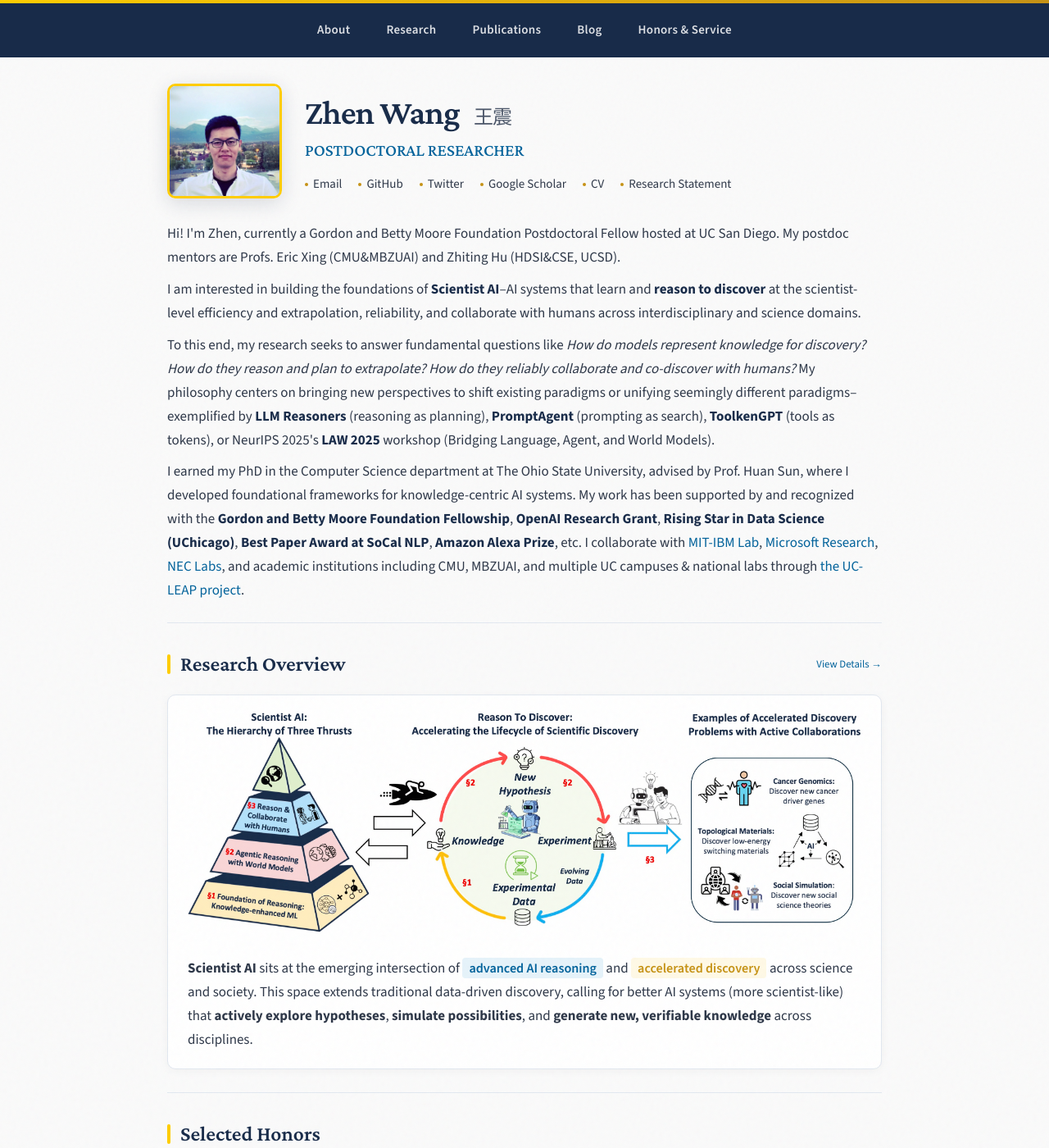
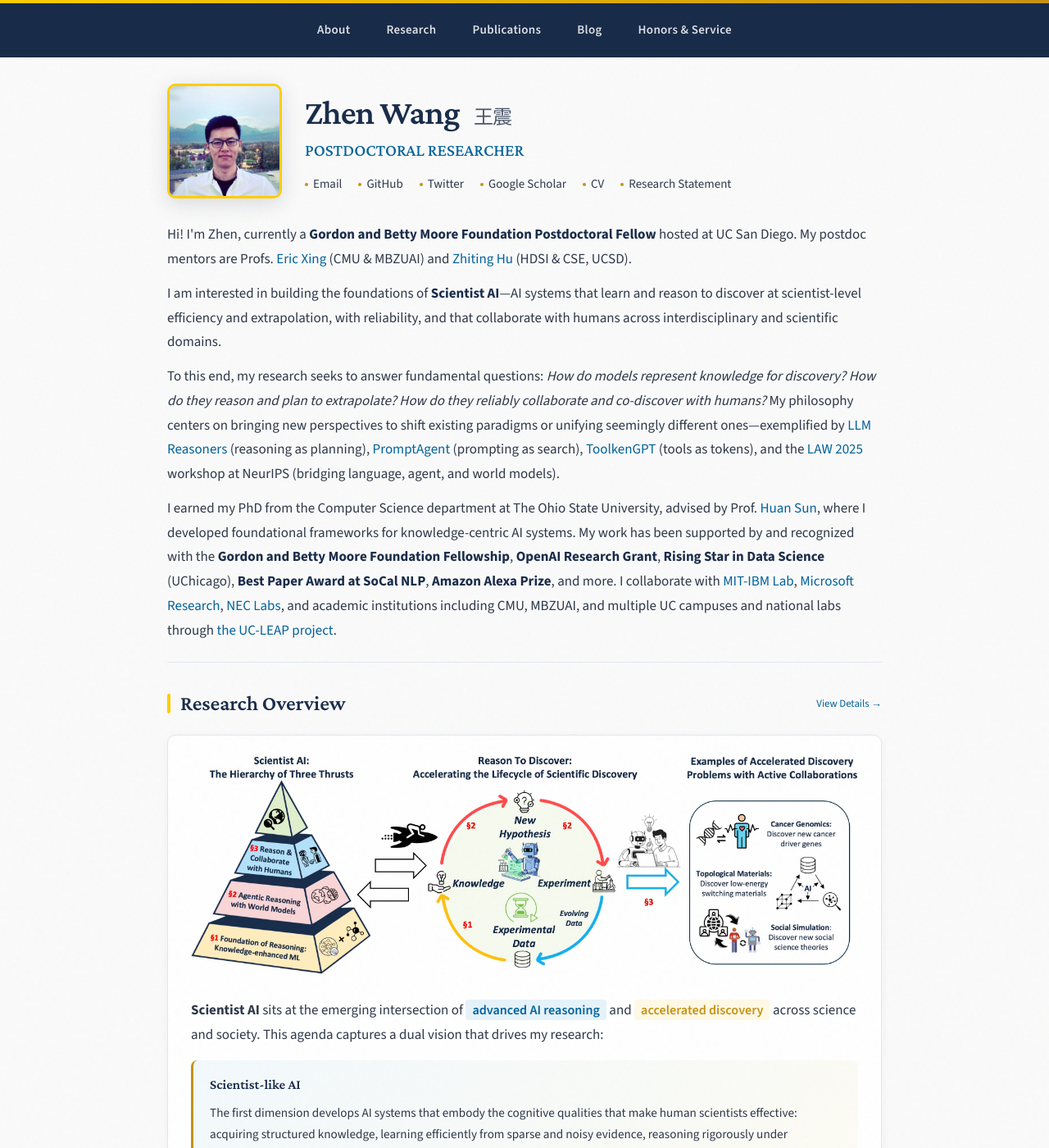
Before and after one commit to zhenwang9102/zhenwang9102.github.io, a Jekyll site: the page built from _posts/2019-06-02-venue.markdown, in a window 1280 px wide and 1400 px high. Shown: the whole window at 82% size. Built offline with Jekyll 4.4.1, drawn with Linux system fonts in a browser that asks for light colours; some of the changed text lies outside the part shown.

Commit message:
Update default.html

```diff
--- a/_layouts/default.html
+++ b/_layouts/default.html
@@ -185,11 +185,11 @@
 
     .header-bio {
       color: var(--text);
-      line-height: 1.7;
+      line-height: 1.75;
     }
 
     .header-bio p {
-      margin-bottom: 10px;
+      margin-bottom: 12px;
     }
 
     .header-bio p:last-child {
@@ -198,6 +198,10 @@
 
     .header-bio strong {
       color: var(--primary);
+    }
+
+    .header-bio em {
+      font-style: italic;
     }
 
     .header-bio a {
@@ -252,7 +256,7 @@
     .research-overview {
       background: var(--bg-card);
       border-radius: 10px;
-      padding: 20px 24px;
+      padding: 24px 28px;
       border: 1px solid var(--border);
       box-shadow: 0 2px 12px rgba(0, 0, 0, 0.04);
     }
@@ -279,15 +283,29 @@
 
     .research-text p {
       line-height: 1.75;
+      margin-bottom: 14px;
+    }
+
+    .research-text p:last-child {
+      margin-bottom: 0;
     }
 
     .research-overview p {
-      margin-bottom: 12px;
-      line-height: 1.7;
+      margin-bottom: 14px;
+      line-height: 1.75;
     }
 
     .research-overview p:last-child {
       margin-bottom: 0;
+    }
+
+    .research-overview a {
+      color: var(--ucsd-blue);
+      text-decoration: none;
+    }
+
+    .research-overview a:hover {
+      text-decoration: underline;
     }
 
     .highlight-tag {
@@ -306,6 +324,33 @@
     .highlight-gold {
       background: var(--highlight-gold);
       color: var(--ucsd-gold);
+    }
+
+    /* Dual vision styling */
+    .dual-vision {
+      margin: 16px 0;
+      padding: 16px 20px;
+      background: linear-gradient(135deg, rgba(230, 243, 250, 0.5) 0%, rgba(255, 249, 230, 0.5) 100%);
+      border-radius: 8px;
+      border-left: 3px solid var(--ucsd-gold);
+    }
+
+    .dual-vision h4 {
+      font-family: 'Crimson Pro', Georgia, serif;
+      font-size: 1.05rem;
+      font-weight: 600;
+      color: var(--ucsd-navy);
+      margin-bottom: 8px;
+    }
+
+    .dual-vision p {
+      margin-bottom: 12px;
+      font-size: 0.95rem;
+      line-height: 1.7;
+    }
+
+    .dual-vision p:last-child {
+      margin-bottom: 0;
     }
 
     /* Honors List */
@@ -639,22 +684,19 @@
 
       <div class="header-bio">
         <p>
-          <!-- Hi! I'm Zhen, currently a postdoctoral researcher in the Halıcıoğlu Data Science Institute (HDSI) at UC San Diego and a Gordon and Betty Moore Foundation Postdoctoral Fellow. I also have a collaborative affiliation and co-advising relationship involving the Machine Learning department at CMU and MBZUAI. -->
-                    <!-- currently a postdoctoral researcher in the Halıcıoğlu Data Science Institute (HDSI) at UC San Diego, hosted by Zhiting Hu and Eric Xing (CMU&MBZUAI). I'm also a Gordon and Betty Moore Foundation Postdoctoral Fellow. -->
-          Hi! I'm Zhen, currently a Gordon and Betty Moore Foundation Postdoctoral Fellow hosted at UC San Diego. My postdoc mentors are Profs. Eric Xing (CMU&MBZUAI) and Zhiting Hu (HDSI&CSE, UCSD).
-          <!-- The postdoc fellow position is hosted in the Halıcıoğlu Data Science Institute (HDSI) at UC San Diego. -->
+          Hi! I'm Zhen, currently a <strong>Gordon and Betty Moore Foundation Postdoctoral Fellow</strong> hosted at UC San Diego. My postdoc mentors are Profs. <a href="https://mbzuai.ac.ae/study/faculty/professor-eric-xing/">Eric Xing</a> (CMU & MBZUAI) and <a href="https://zhiting.ucsd.edu/">Zhiting Hu</a> (HDSI & CSE, UCSD).
         </p>
 
         <p>
-          I am interested in building the foundations of <strong>Scientist AI</strong>&ndash;AI systems that learn and <strong>reason to discover</strong> at the scientist-level efficiency and extrapolation, reliability, and collaborate with humans across interdisciplinary and science domains.
-          <!-- (e.g., healthcare, biomedicine, cancer genomics, cell biology, topological materials). -->
-        </p>
-        <p>
-          To this end, my research seeks to answer fundamental questions like <em>How do models represent knowledge for discovery? How do they reason and plan to extrapolate? How do they reliably collaborate and co-discover with humans?</em> My philosophy centers on bringing new perspectives to shift existing paradigms or unifying seemingly different paradigms&ndash;exemplified by <strong>LLM Reasoners</strong> (reasoning as planning), <strong>PromptAgent</strong> (prompting as search), <strong>ToolkenGPT</strong> (tools as tokens), or NeurIPS 2025's <strong>LAW 2025</strong> workshop (Bridging Language, Agent, and World Models).
+          I am interested in building the foundations of <strong>Scientist AI</strong>—AI systems that learn and reason to discover at scientist-level efficiency and extrapolation, with reliability, and that collaborate with humans across interdisciplinary and scientific domains.
         </p>
 
         <p>
-          I earned my PhD in the Computer Science department at The Ohio State University, advised by Prof. Huan Sun, where I developed foundational frameworks for knowledge-centric AI systems. My work has been supported by and recognized with the <strong>Gordon and Betty Moore Foundation Fellowship</strong>, <strong>OpenAI Research Grant</strong>, <strong>Rising Star in Data Science (UChicago)</strong>, <strong>Best Paper Award at SoCal NLP</strong>, <strong>Amazon Alexa Prize</strong>, etc. I collaborate with <a href="https://mitibmwatsonailab.mit.edu/">MIT-IBM Lab</a>, <a href="https://www.microsoft.com/en-us/research/lab/microsoft-research-redmond/">Microsoft Research</a>, <a href="https://www.nec-labs.com/">NEC Labs</a>, and academic institutions including CMU, MBZUAI, and multiple UC campuses & national labs through <a href="https://uc-leap.github.io/LEAP/people/">the UC-LEAP project</a>.
+          To this end, my research seeks to answer fundamental questions: <em>How do models represent knowledge for discovery? How do they reason and plan to extrapolate? How do they reliably collaborate and co-discover with humans?</em> My philosophy centers on bringing new perspectives to shift existing paradigms or unifying seemingly different ones—exemplified by <a href="https://arxiv.org/abs/2404.05221">LLM Reasoners</a> (reasoning as planning), <a href="https://arxiv.org/abs/2310.16427">PromptAgent</a> (prompting as search), <a href="https://arxiv.org/abs/2305.11554">ToolkenGPT</a> (tools as tokens), and the <a href="https://sites.google.com/view/law-2025">LAW 2025</a> workshop at NeurIPS (bridging language, agent, and world models).
+        </p>
+
+        <p>
+          I earned my PhD from the Computer Science department at The Ohio State University, advised by Prof. <a href="http://web.cse.ohio-state.edu/~sun.397/">Huan Sun</a>, where I developed foundational frameworks for knowledge-centric AI systems. My work has been supported by and recognized with the <strong>Gordon and Betty Moore Foundation Fellowship</strong>, <strong>OpenAI Research Grant</strong>, <strong>Rising Star in Data Science</strong> (UChicago), <strong>Best Paper Award at SoCal NLP</strong>, <strong>Amazon Alexa Prize</strong>, and more. I collaborate with <a href="https://mitibmwatsonailab.mit.edu/">MIT-IBM Lab</a>, <a href="https://www.microsoft.com/en-us/research/lab/microsoft-research-redmond/">Microsoft Research</a>, <a href="https://www.nec-labs.com/">NEC Labs</a>, and academic institutions including CMU, MBZUAI, and multiple UC campuses and national labs through <a href="https://uc-leap.github.io/LEAP/people/">the UC-LEAP project</a>.
         </p>
       </div>
     </header>
@@ -672,7 +714,26 @@
           </div>
           <div class="research-text">
             <p>
-              <strong>Scientist AI</strong> sits at the emerging intersection of <span class="highlight-tag highlight-blue">advanced AI reasoning</span> and <span class="highlight-tag highlight-gold">accelerated discovery</span> across science and society. This space extends traditional data-driven discovery, calling for better AI systems (more scientist-like) that <strong>actively explore hypotheses</strong>, <strong>simulate possibilities</strong>, and <strong>generate new, verifiable knowledge</strong> across disciplines.
+              <strong>Scientist AI</strong> sits at the emerging intersection of <span class="highlight-tag highlight-blue">advanced AI reasoning</span> and <span class="highlight-tag highlight-gold">accelerated discovery</span> across science and society. This agenda captures a dual vision that drives my research:
+            </p>
+
+            <div class="dual-vision">
+              <h4>Scientist-like AI</h4>
+              <p>
+                The first dimension develops AI systems that embody the cognitive qualities that make human scientists effective: acquiring structured knowledge, learning efficiently from sparse and noisy evidence, reasoning rigorously under uncertainty, maintaining curiosity that drives exploration, and, crucially, extrapolating beyond training distributions to generate genuinely new, verifiable knowledge.
+              </p>
+              <h4>Scientist-centered AI</h4>
+              <p>
+                The second dimension builds AI as trustworthy collaborators that augment human researchers throughout the discovery loop-from hypothesis generation through experimental design to knowledge synthesis-and more broadly, in daily intellectual work.
+              </p>
+            </div>
+
+            <p>
+              These two dimensions reinforce each other. Understanding what makes human scientific reasoning effective reveals what's missing in current AI systems; building tools that scientists actually trust exposes where our theories of machine reasoning fall short.
+            </p>
+
+            <p>
+              This space extends traditional data-driven discovery, calling for human-centered AI systems that can <strong>actively explore hypotheses</strong>, <strong>simulate possibilities</strong>, and <strong>generate new, verifiable knowledge</strong> across disciplines.
             </p>
           </div>
         </div>
@@ -691,7 +752,6 @@
           <span>
             <strong>OpenAI Research Grant Award</strong>
             <span class="honor-note">One of 11 teams selected worldwide</span>
-            <!-- <span class="honor-note"><a href="https://x.com/OpenAI/status/1757525054097948687">One of 11 teams selected worldwide</a></span> -->
           </span>
           <span class="honor-year">2024</span>
         </li>
```
Also changed, not shown: other parts of _layouts/default.html (+0 -1 lines).
